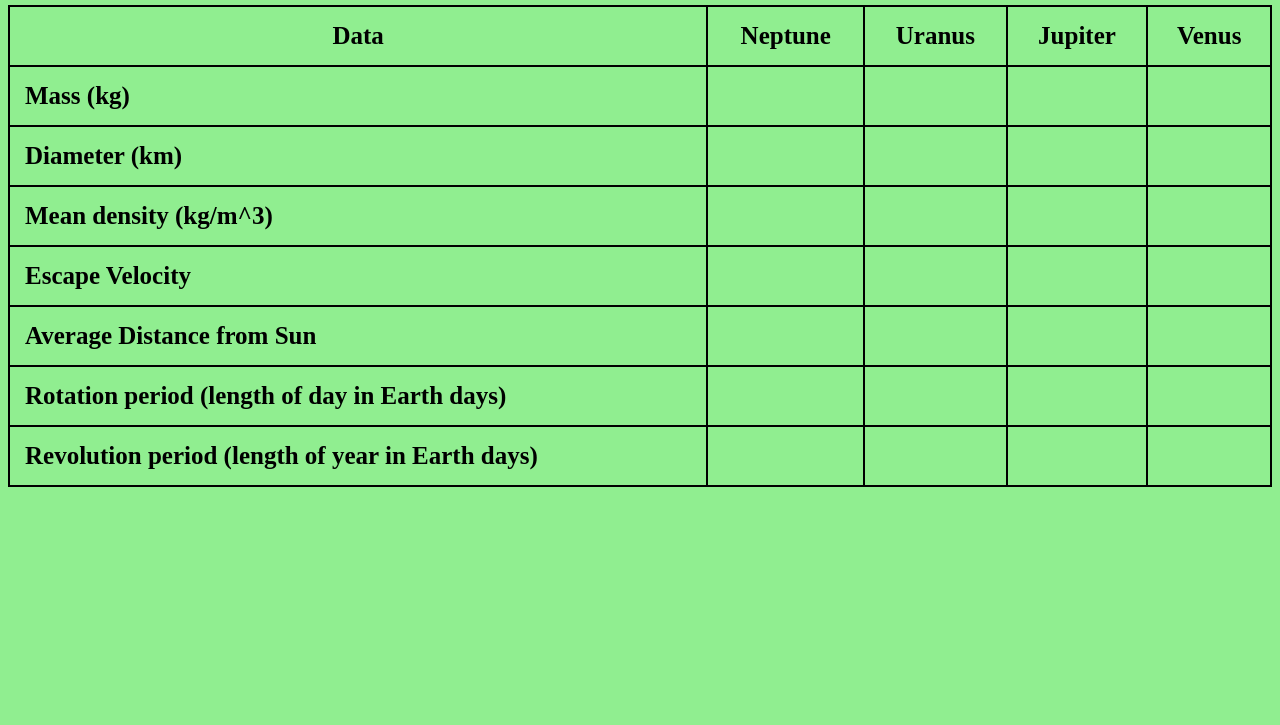
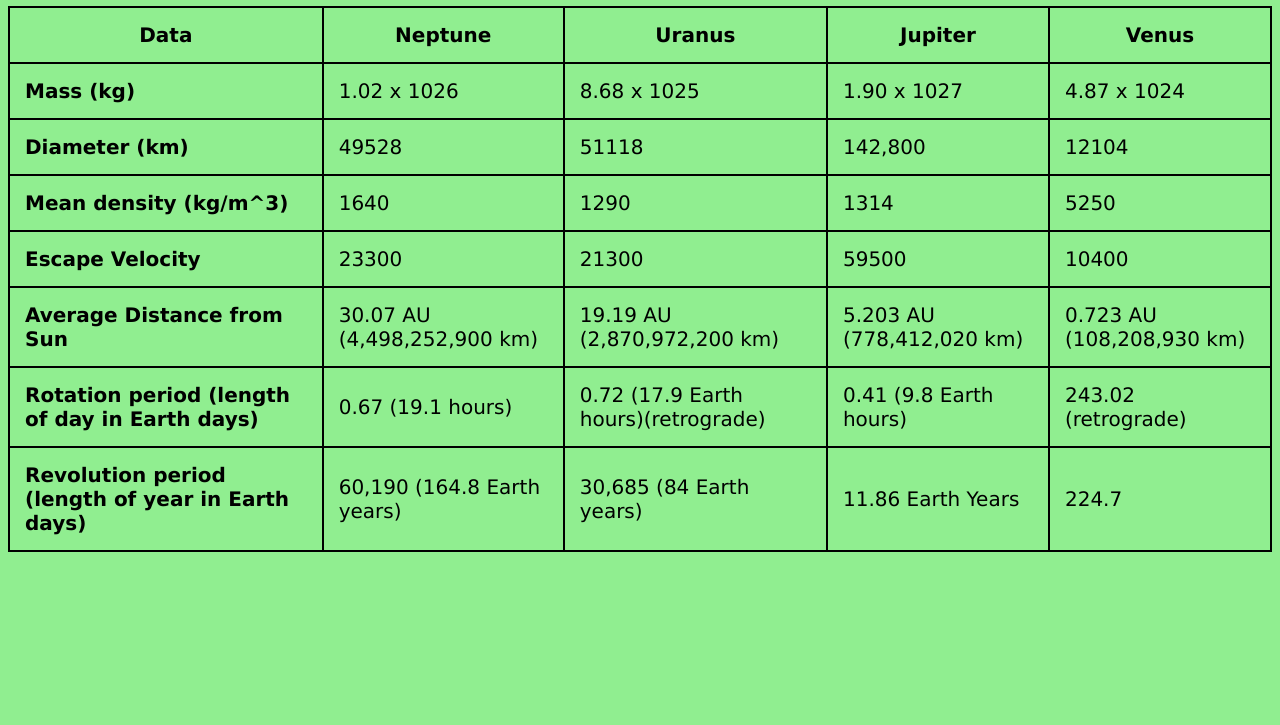
Before and after one commit to KevinBarreraIIT/lab5, a plain HTML site: page index.html in a window 1280 px wide. Shown: the part 75-800 px from the top of the page. Drawn offline with Linux system fonts and the light colour scheme.

Commit message:
adjusted the font and changed the title of the page

```diff
--- a/index.html
+++ b/index.html
@@ -5,7 +5,7 @@
     <link rel="stylesheet" href="stylesheet.css">
 </head>
 <body>
-    <h1 id="title"> Planet Info </h1>
+    <h1 id="title"> Planet Profiles </h1>
     <table style="width:100%">
     <tr>
         <th>Data</th>
@@ -16,52 +16,52 @@
     </tr>
     <tr>
         <td><strong>Mass (kg)</strong></td>
-        <td></td>
-        <td></td>
-        <td></td>
-        <td></td>
+        <td>1.02 x 1026</td>
+        <td>8.68 x 1025</td>
+        <td>1.90 x 1027</td>
+        <td>4.87 x 1024</td>
     </tr>
     <tr>
         <td><strong>Diameter (km)</strong></td>
-        <td></td>
-        <td></td>
-        <td></td>
-        <td></td>
+        <td>49528</td>
+        <td>51118</td>
+        <td>142,800</td>
+        <td>12104</td>
     </tr>
     <tr>
         <td><strong>Mean density (kg/m^3)</strong></td>
-        <td></td>
-        <td></td>
-        <td></td>
-        <td></td>
+        <td>1640</td>
+        <td>1290</td>
+        <td>1314</td>
+        <td>5250</td>
     </tr>
     <tr>
         <td><strong>Escape Velocity</strong></td>
-        <td></td>
-        <td></td>
-        <td></td>
-        <td></td>
+        <td>23300</td>
+        <td>21300</td>
+        <td>59500</td>
+        <td>10400</td>
     </tr>
     <tr>
         <td><strong>Average Distance from Sun</strong></td>
-        <td></td>
-        <td></td>
-        <td></td>
-        <td></td>
+        <td>30.07 AU (4,498,252,900 km)</td>
+        <td>19.19 AU (2,870,972,200 km)</td>
+        <td>5.203 AU (778,412,020 km)</td>
+        <td>0.723 AU (108,208,930 km)</td>
     </tr>
     <tr>
         <td><strong>Rotation period (length of day in Earth days)</strong></td>
-        <td></td>
-        <td></td>
-        <td></td>
-        <td></td>
+        <td>0.67 (19.1 hours)</td>
+        <td>0.72 (17.9 Earth hours)(retrograde)</td>
+        <td>0.41 (9.8 Earth hours)</td>
+        <td>243.02 (retrograde)</td>
     </tr>
     <tr>
         <td><strong>Revolution period (length of year in Earth days)</strong></td>
-        <td></td>
-        <td></td>
-        <td></td>
-        <td></td>
+        <td>60,190 (164.8 Earth years)</td>
+        <td>30,685 (84 Earth years)</td>
+        <td>11.86 Earth Years</td>
+        <td>224.7</td>
     </tr>
     </table>
 
--- a/stylesheet.css
+++ b/stylesheet.css
@@ -4,7 +4,8 @@ table, th, td {
   }
 th, td {
     padding: 15px;
-    font-size: 25px;
+    font-size: 20px;
+    font-family: 'Lucida Sans', 'Lucida Sans Regular', 'Lucida Grande', 'Lucida Sans Unicode', Geneva, Verdana, sans-serif
   }
 
 body {
@@ -13,4 +14,5 @@ body {
 
  #title {
     text-align: center;
+    font-family: 'Lucida Sans', 'Lucida Sans Regular', 'Lucida Grande', 'Lucida Sans Unicode', Geneva, Verdana, sans-serif;
  }
```
